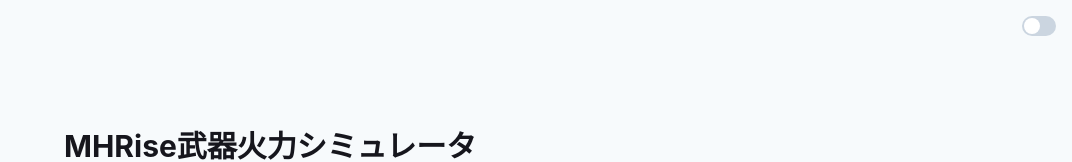
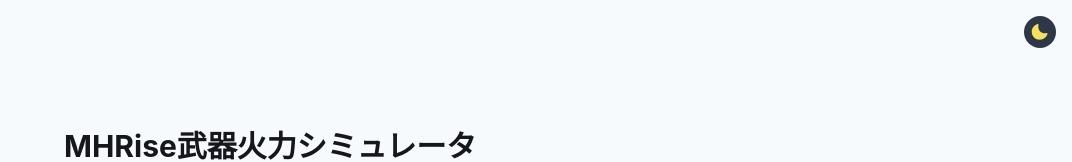
Before and after one commit to yudai-nkt/mhrise-mean-weapon-attack, a Next.js app: page / in a window 1280 px wide. Shown: the top 162 px of the page, without its empty margins (208-1280 px from the left). Built offline with nearby package versions, Linux system fonts and the light colour scheme.

Commit message:
feat: make dark mode toggle more intuitive

```diff
--- a/src/components/DarkModeSwitch.tsx
+++ b/src/components/DarkModeSwitch.tsx
@@ -1,16 +1,24 @@
-import { useColorMode, Switch } from "@chakra-ui/react";
+import { useColorMode, IconButton } from "@chakra-ui/react";
+import { MoonIcon, SunIcon } from "@chakra-ui/icons";
 
 export const DarkModeSwitch = (): JSX.Element => {
   const { colorMode, toggleColorMode } = useColorMode();
   const isDark = colorMode === "dark";
   return (
-    <Switch
+    <IconButton
+      aria-label="Toggle dark mode"
       position="fixed"
       top="1rem"
       right="1rem"
-      color="green"
-      isChecked={isDark}
-      onChange={toggleColorMode}
+      size="sm"
+      isRound={true}
+      color={isDark ? "orange.500" : "yellow.300"}
+      backgroundColor={isDark ? "gray.50" : "gray.700"}
+      _hover={{ backgroundColor: isDark ? "gray.200" : "gray.900" }}
+      icon={
+        isDark ? <SunIcon boxSize="1.25em" /> : <MoonIcon boxSize="1.25em" />
+      }
+      onClick={toggleColorMode}
     />
   );
 };
```
